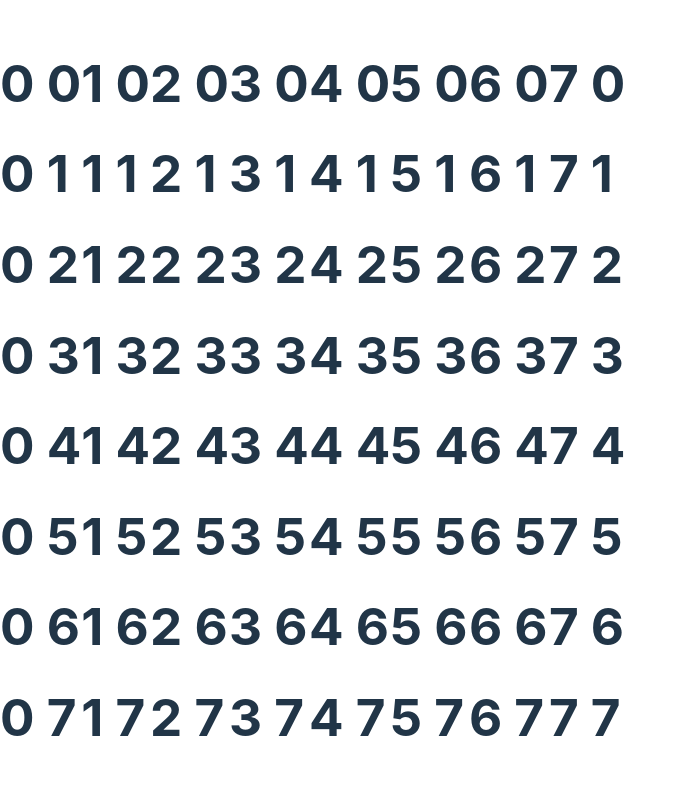
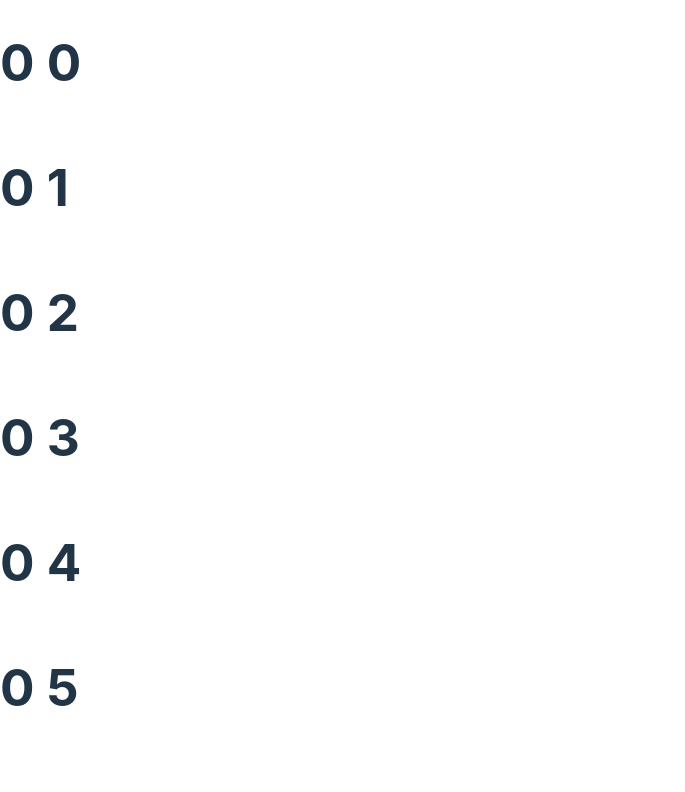
Before and after one commit to Mclilzee/knight-travails-react, a React (Vite) app: page / in a window 1280 px wide. Shown: the top 792 px of the page, without its empty margins (0-685 px from the left). Built offline with nearby package versions, Linux system fonts and the light colour scheme.

Commit message:
Remove rows and put all cells in sequence

```diff
--- a/src/main/chess/Cell.tsx
+++ b/src/main/chess/Cell.tsx
@@ -1,9 +1,9 @@
-import { ChessBoardCell } from "./interfaces"
+import { ChessBoardCell } from "./interfaces";
 
-export default function Cell(props: { cell: ChessBoardCell }) {
+export default function Cell(props: ChessBoardCell) {
   return (
     <div className="cell">
-      <h1>{props.cell.square.x} {props.cell.square.y}</h1>
+      <h1>{props.square.x} {props.square.y}</h1>
     </div>
   )
 }
--- a/src/main/chess/ChessBoard.tsx
+++ b/src/main/chess/ChessBoard.tsx
@@ -1,37 +1,42 @@
 import ChessSquare from "../utils/ChessSquare";
 import { useState } from "react";
 import "./chess-board.css";
-import { ChessBoardRow, ChessBoardCell } from "./interfaces";
-import Row from "./Row";
+import Cell from "./Cell";
+import { ChessBoardCell } from "./interfaces";
 
 export default function ChessBoard() {
   const [board, _] = useState(createBoard());
 
-  const rowMap = board.map((row, i) => <Row row={row} key={i} />)
+  const cellsMap = board.map((cell) => <Cell
+    square={cell.square}
+    knight={cell.knight}
+    selected={cell.selected}
+    step={cell.step}
+    id={cell.id}
+    key={cell.id}
+  />)
+
   return (
     <div className="chess-board">
-      {rowMap}
+      {cellsMap}
     </div>
   )
 }
 
-function createBoard(): ChessBoardRow[] {
-  const chessBoard: ChessBoardRow[] = [];
+function createBoard(): ChessBoardCell[] {
+  const cells: ChessBoardCell[] = [];
 
   for (let i = 0; i < 8; i++) {
-    const chessRow: ChessBoardRow = { cells: [], index: i };
-    chessBoard.push(chessRow);
     for (let j = 0; j < 8; j++) {
-      const cell: ChessBoardCell = {
-        index: j,
+      cells.push({
+        id: i + "" + j,
         square: new ChessSquare(i, j),
         knight: false,
         selected: false,
         step: 0
-      }
-      chessRow.cells.push(cell);
+      })
     }
   }
 
-  return chessBoard;
+  return cells;
 }
--- a/src/main/chess/Row.tsx
+++ /dev/null
@@ -1,12 +0,0 @@
-import Cell from "./Cell";
-import { ChessBoardRow } from "./interfaces";
-
-export default function Row(props: { row: ChessBoardRow }) {
-
-  const cellsMap = props.row.cells.map((cell, i) => <Cell cell={cell} key={i} />);
-  return (
-    <div className="row">
-      {cellsMap}
-    </div>
-  )
-}
--- a/src/main/chess/chess-board.css
+++ b/src/main/chess/chess-board.css
@@ -1,3 +1,3 @@
 .chess-board {
-  display: flex;
+  display: grid;
 }
```
Also changed, not shown: src/main/chess/interfaces.ts (+2 -7 lines).
